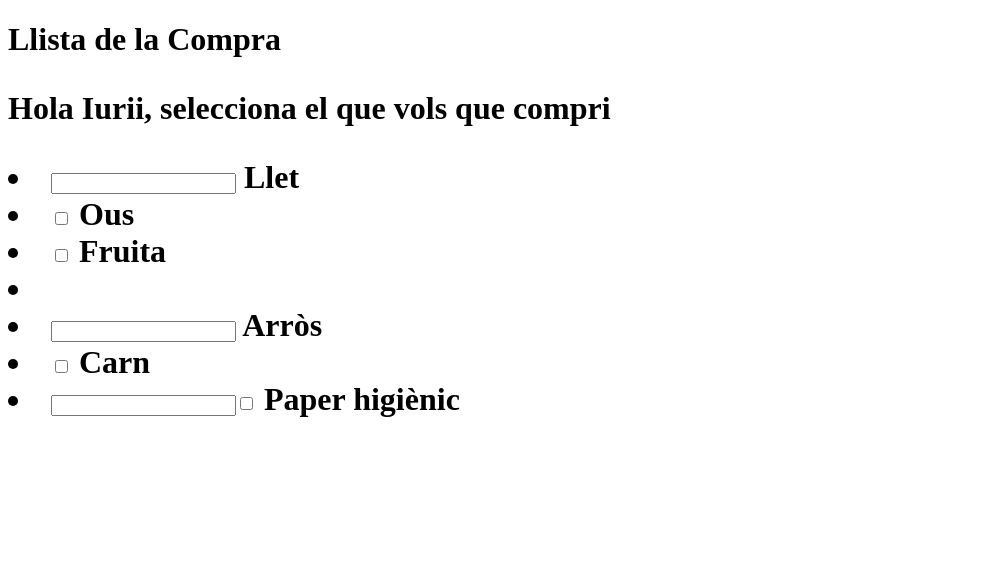
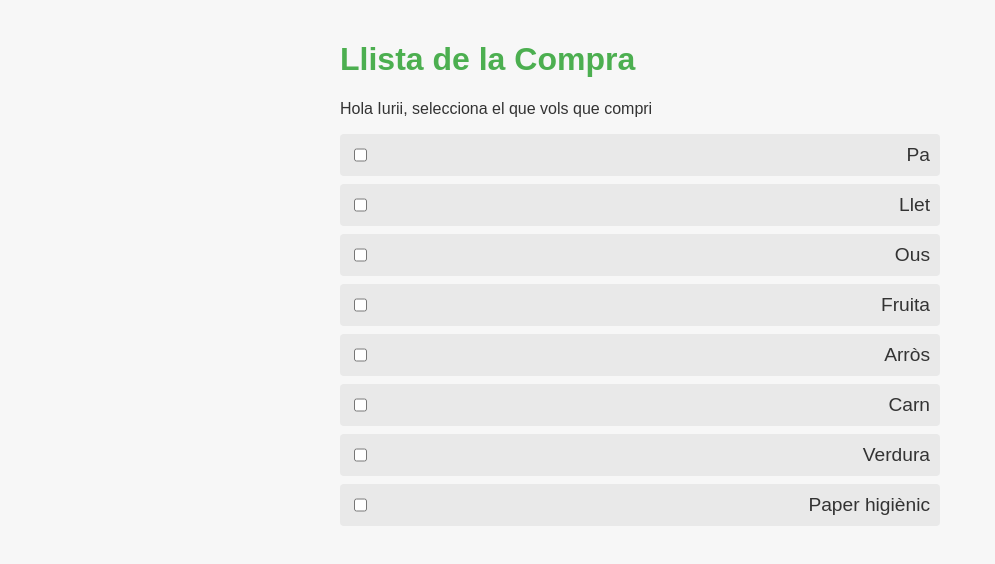
Before and after one commit to UsneMate/PROVA, a plain HTML site: page index.html in a window 1280 px wide. Shown: the whole page, without its empty margins (0-995 px from the left). Drawn offline with Linux system fonts and the light colour scheme.

Commit message:
Revert "trencant codi per retornar a quan no estaba trencat"
This reverts commit e2f99463e4ef2841e513f9912632903da0ad0c10.

```diff
--- a/index.html
+++ b/index.html
@@ -1,24 +1,25 @@
 <!DOCTYPE html>
-<html>
+<html lang="en">
 <head>
     <meta charset="UTF-8">
     <meta name="viewport" content="width=device-width, initial-scale=1.0">
     <title>Prova GitHub Neus / Iurii</title>
 
-    <link rel="stylesheet" href="nonexistent_style.css">
+    <link rel="stylesheet" href="style.css">
 
 </head>
 <body>
-    <h1>Llista de la Compra<h1>
-    <p>Hola Iurii, selecciona el que vols que compri</p
+    <h1>Llista de la Compra</h1>
+    <p>Hola Iurii, selecciona el que vols que compri</p>
     <ul>
-        <li><input type="checkbox Pa</li>
-        <li><input type="checkbox> Llet</li>
+        <li><input type="checkbox"> Pa</li>
+        <li><input type="checkbox"> Llet</li>
         <li><input type="checkbox"> Ous</li>
-        <li><input type="checkbox"> Fruita<li>
-        <li><input> Arròs</li>
+        <li><input type="checkbox"> Fruita</li>
+        <li><input type="checkbox"> Arròs</li>
         <li><input type="checkbox"> Carn</li>
-        <li><input type="checkbox Verdura
+        <li><input type="checkbox"> Verdura</li>
         <li><input type="checkbox"> Paper higiènic</li>
+    </ul>
 </body>
 </html>
```
